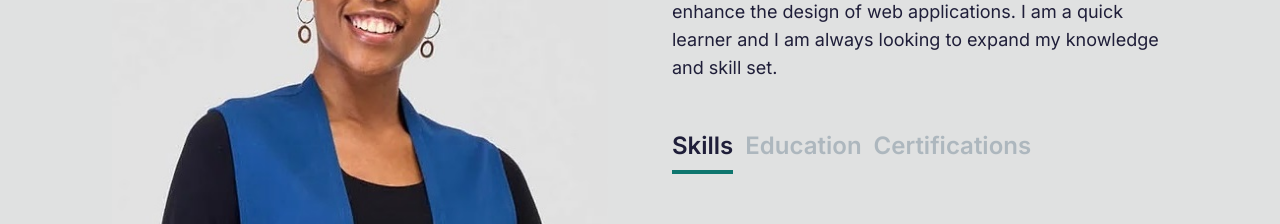
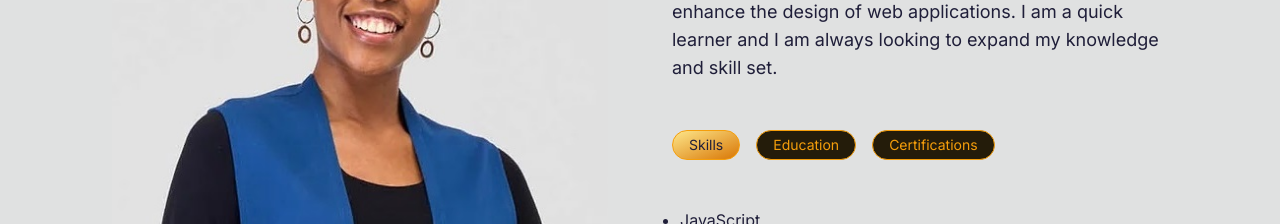
Before and after one commit to bridgitkanini/bridgitkanini-portfolio, a Next.js app: page / in a window 1280 px wide. Shown: the part 1060-1284 px from the top of the page. Built offline with nearby package versions, Linux system fonts and the light colour scheme.

Commit message:
Add tab buttons hover and active effect

```diff
--- a/src/app/components/TabButton.jsx
+++ b/src/app/components/TabButton.jsx
@@ -11,14 +11,20 @@ const TabButton = ({ active, selectTab, children }) => {
 
   return (
     <button onClick={selectTab}>
-      <p className={`mr-3 font-semibold text-2xl hover:text-teal-700 ${buttonClasses}`}>
+      <p
+        className={`text-sm inline-block w-full sm:w-fit rounded-full mr-4 px-4 py-1 border border-amber-500 hover:tracking-widest transition-all ease-in-out duration-1000 ${buttonClasses} ${
+          active
+            ? "bg-gradient-to-br from-amber-200 to-amber-600"
+            : "bg-[#241c0a] text-amber-500"
+        }`}
+      >
         {children}
       </p>
-      <motion.div
+      {/* <motion.div
         animate={active ? "active" : "default"}
         variants={variants}
-        className="h-1 bg-teal-700 mt-2 mr-3"
-      ></motion.div>
+        className="h-1 mt-2 mr-3"
+      ></motion.div> */}
     </button>
   );
 };
```
